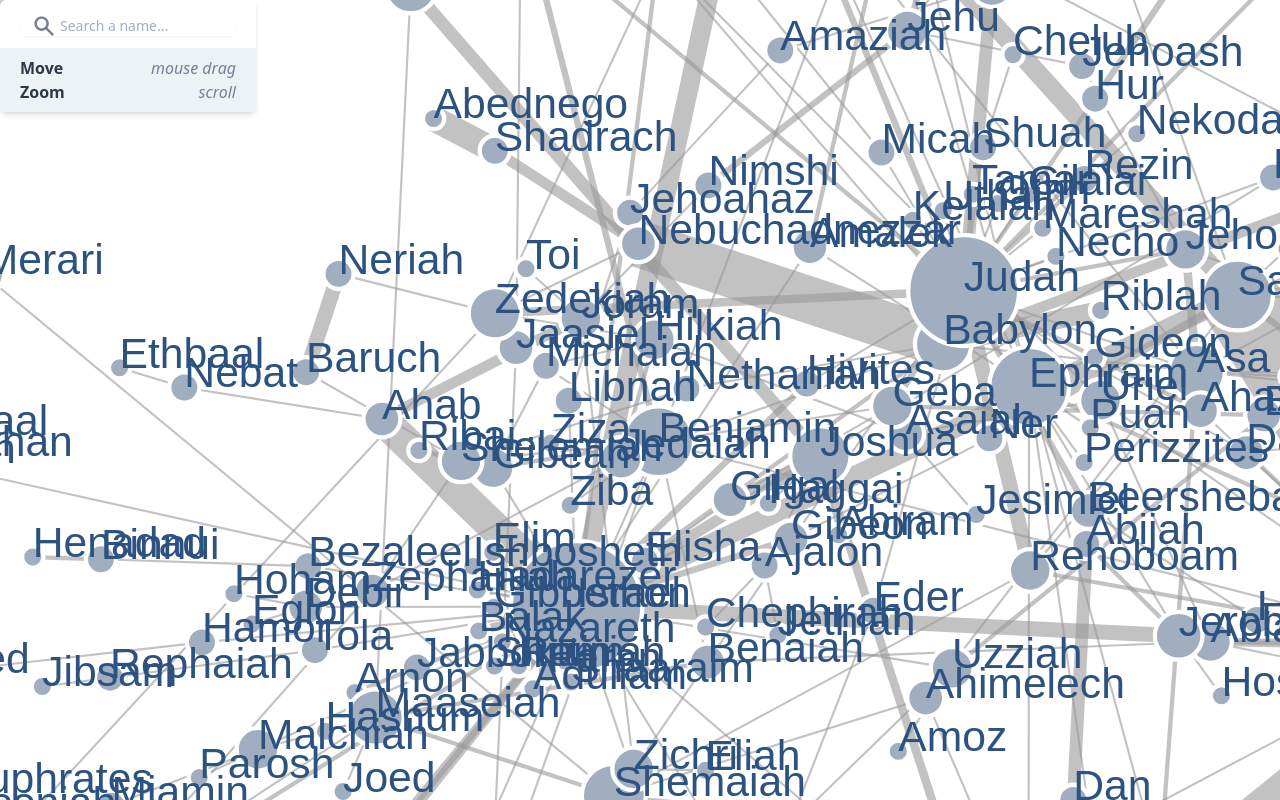
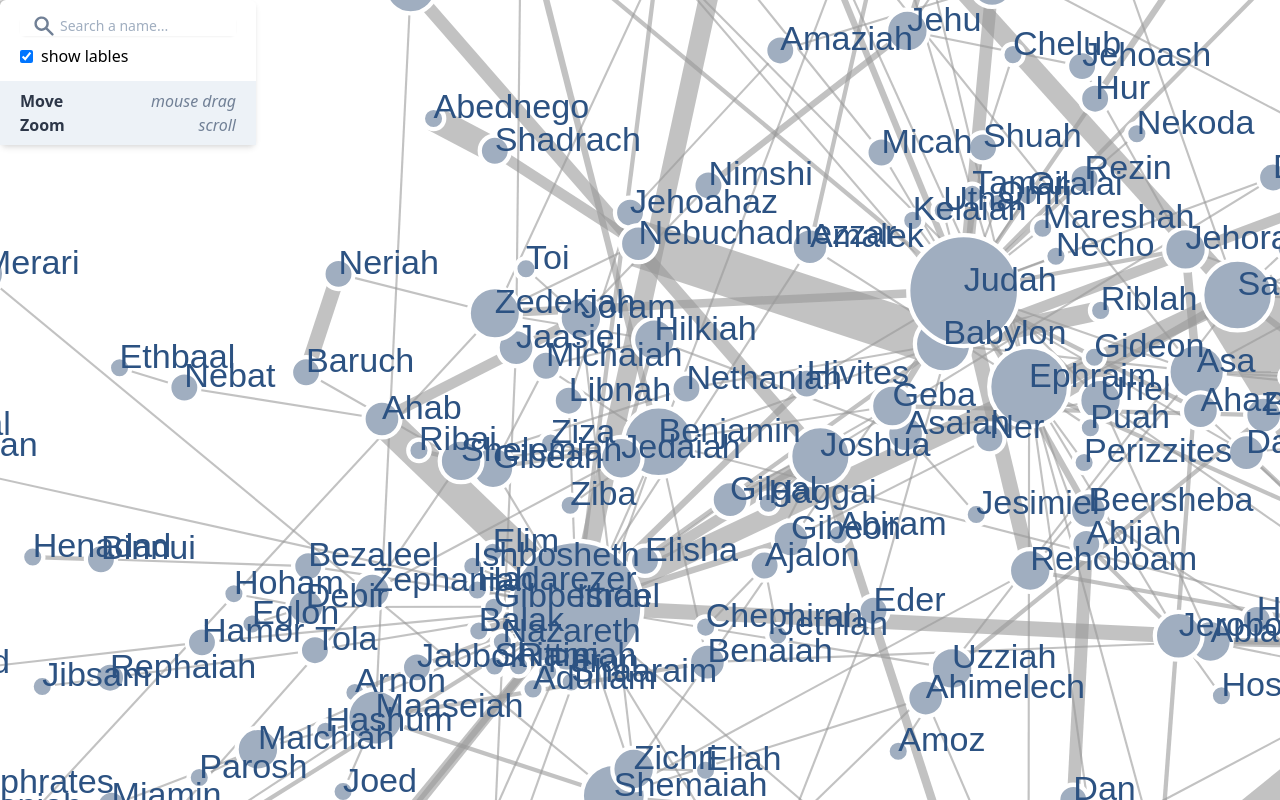
Before and after one commit to fudra/Visualization, a Vue app in the folder vc04/: page / in a window 1280 px wide. Shown: the top 800 px of the page. Built offline with nearby package versions, Linux system fonts and the light colour scheme; what @tailwindcss/custom-forms would draw is missing.

Commit message:
VC4: Add label toggle

```diff
--- a/vc04/src/App.vue
+++ b/vc04/src/App.vue
@@ -21,22 +21,26 @@
             />
           </div>
         </label>
+        <label class="inline-flex items-center mt-2">
+          <input type="checkbox" class="form-checkbox" v-model="showLables" />
+          <span class="ml-2">show lables</span>
+        </label>
       </div>
 
       <div class="px-5 py-2 bg-gray-200">
         <div class="text-gray-800">
-          <div class="flex justify-between ">
+          <div class="flex justify-between">
             <span class="font-semibold">Move</span>
             <span class="italic text-gray-600">mouse drag</span>
           </div>
-          <div class="flex justify-between ">
+          <div class="flex justify-between">
             <span class="font-semibold">Zoom</span>
             <span class="italic text-gray-600">scroll</span>
           </div>
         </div>
       </div>
     </div>
-    <VHChart :data="chartData" :search="search" />
+    <VHChart :data="chartData" :search="search" :show-lables="showLables" />
   </div>
 </template>
 
@@ -52,7 +56,8 @@ export default {
   data() {
     return {
       search: "",
-      chartData: {}
+      chartData: {},
+      showLables: true
     };
   },
   methods: {
--- a/vc04/src/components/VHChart.vue
+++ b/vc04/src/components/VHChart.vue
@@ -31,6 +31,10 @@ export default {
     search: {
       type: String,
       default: ""
+    },
+    showLables: {
+      type: Boolean,
+      default: true,
     }
   },
   computed: {},
@@ -109,6 +113,13 @@ export default {
           _this.graph.node.attr("cx", d => d.x).attr("cy", d => d.y);
 
           _this.graph.labels.attr("x", d => d.x).attr("y", d => d.y);
+
+          if(!_this.showLables) {
+            _this.graph.labels.attr("style", "opacity: 0;");
+          } else {
+             _this.graph.labels.attr("style", "opacity: 1;");
+          }
+
         });
     },
     dragGraph() {
@@ -169,7 +180,7 @@ export default {
         .data(this.graph.nodes)
         .join("text")
         .attr("font-family", "sans-serif")
-        .attr("font-size", "20px")
+        .attr("font-size", d => `${16 * d.weight}px`)
         .attr("class", "fill-current")
         .text(d => d.name);
 
```
